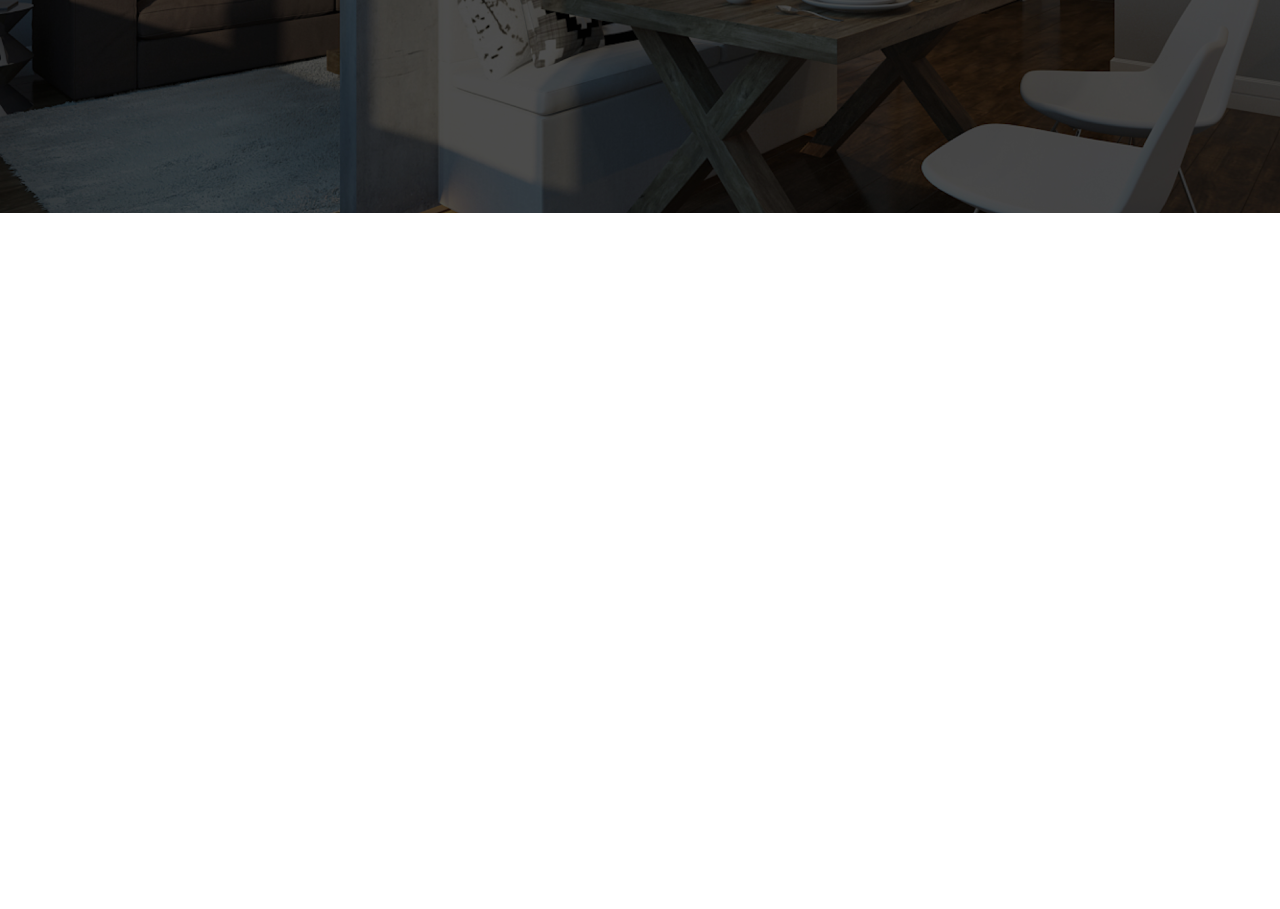
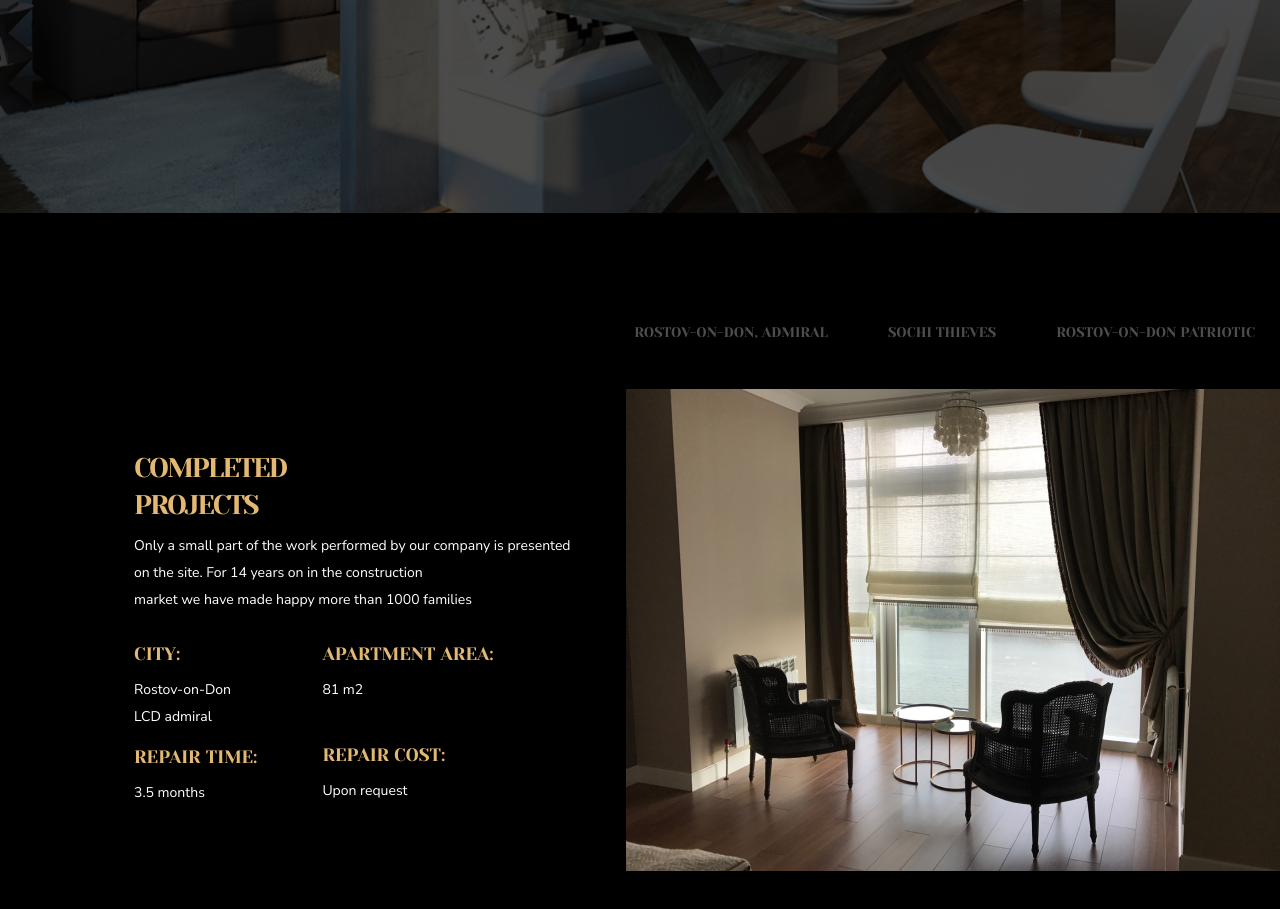
Before and after one commit to MargoG197/Figma-pr-1, a plain HTML site: page Index.html in a window 1280 px wide. Shown: the part 577-1486 px from the top of the page. Before the commit the page ends 800 px from the top, so only its background shows below. Drawn offline with Linux system fonts and the light colour scheme.

Commit message:
second page design adjusted

```diff
--- a/Index.html
+++ b/Index.html
@@ -17,7 +17,7 @@
             <div class="logo">IC "Repair Design Project"</div>
             <nav>
                 <ul class="header_nav">
-                <li class="header_nav_item" id="href"><a href="#"><span class="yellow">HOME</span></a></li>
+                    <li class="header_nav_item"><a href="#">HOME</a></li>
                     <li class="header_nav_item"><a href="#">PROJECTS</a></li>
                     <li class="header_nav_item"><a href="#">MEASUREMENT</a></li>
                     <li class="header_nav_item"><a href="#">TEAM</a></li>
@@ -42,9 +42,51 @@
             <div class="hero-overlay"></div>
         </section>
     </main>
-    <footer>
-
-    </footer>
 </body>
 
 </html>
+
+<html>
+
+<body class="black">
+    <section class="page2">
+        <header class="header">
+            <div class="header_content2">
+                <nav>
+                    <ul class="header_nav2">
+                        <li class="header_nav_item2"><a href="#">Rostov-on-Don, Admiral</a></li>
+                        <li class="header_nav_item2"><a href="#">Sochi Thieves</a></li>
+                        <li class="header_nav_item2"><a href="#">Rostov-on-Don Patriotic</a></li>
+                    </ul>
+                </nav>
+            </div>
+        </header>
+        <main>
+            <div class="container1">
+                <h1 class="title2">Completed<br> projects</h1>
+                <p>Only a small part of the work performed by our company is presented<br> on the site. For 14 years on in the construction<br> market we have made happy more than 1000 families</p>
+            </div>
+            <div class="container2">
+                <div class="container2_item1">
+                    <h2 class="h2">City:
+                        <p class="text3">Rostov-on-Don<br> LCD admiral</p>
+                    </h2>
+                    <h2 class="h2">Repair time:
+                        <p class="text3">3.5 months</p>
+                    </h2>
+                </div>
+                <div class="container2_item2">
+                    <h2 class="h2">apartment area:
+                        <p class="text3">81 m2</p>
+                    </h2>
+                    <h2 class="h2"><br>Repair Cost:
+                        <p class="text3">Upon request</p>
+                    </h2>
+                </div>
+            </div>
+            <img class="img1st" src="Images/image 2.1.png" alt="chairs">
+    </section>
+    </main>
+</body>
+
+</html>
--- a/Styles.css
+++ b/Styles.css
@@ -1,20 +1,24 @@
 /* yeseva one font-family: 'Yeseva One', cursive;
 nunito  font-family: 'Nunito Sans', sans-serif; */
-body{
-margin:0px;
+
+body {
+    margin: 0px;
     font-family: 'Nunito Sans', sans-serif;
 }
-body *{
+
+body * {
     box-sizing: border-box;
 }
-.container{
-max-width: 1438px;
+
+.container {
+    max-width: 1440px;
     margin: 0 auto;
 }
-.button{
+
+.button {
     background: #E3B873;
     font-family: 'Nunito Sans', sans-serif;
-font-style:italic;
+    font-style: italic;
     border-radius: 2px;
     padding: 13px 33px;
     border-width: 1px;
@@ -22,61 +26,77 @@ border-color: #E3B873;
     color: white;
     text-transform: uppercase;
 }
-.logo{
+
+.logo {
     font-family: 'Nunito Sans', sans-serif;
     font-style: normal;
     font-weight: normal;
     text-transform: uppercase;
     font-size: 11px;
     line-height: 15px;
-color:#E3B873;
+    color: #E3B873;
 }
-.header{
+
+.header {
     background-color: black;
 }
-.header_content{
-display:flex;
+
+.header_content {
+    display: flex;
     justify-content: space-between;
     align-items: center;
     height: 83px;
+    width: 1256px;
     padding-left: 40px;
     padding-right: 70px;
+    margin-left: 92px;
 }
-.header_nav{
+
+.header_nav {
     list-style: none;
-display:flex;
+    display: flex;
 }
-.header_nav_item{
+
+.header_nav_item {
     margin-right: 47px;
 }
-.header_nav_item a{
+
+.header_nav_item a {
     font-family: 'Nunito Sans', sans-serif;
     text-decoration: none;
     font-size: 11px;
     line-height: 15px;
-color:white;
+    color: white;
 }
-.subtitle{
+
+.header_nav_item a:hover {
+    color: #E3B873;
+}
+
+.subtitle {
     font-family: 'Yeseva One', cursive;
 }
-.phone{
+
+.phone {
     margin-right: 45px;
     font-size: 11px;
     text-decoration: underline;
     text-align: right;
-color:#E3B873;
+    color: #E3B873;
 }
-.hero{
+
+.hero {
     background-image: url('Images/image 4.3.jpg');
     background-size: cover;
     height: 707px;
-width: 1438px;
+    width: 1440px;
     padding-top: 194px;
     padding-left: 134px;
     padding-right: 627px;
     position: relative;
 }
-.hero-overlay{
+
+.hero-overlay {
     content: '';
     position: absolute;
     top: 0;
@@ -85,11 +105,13 @@ right: 0;
     bottom: 0;
     background-color: rgba(0, 0, 0, 0.7);
 }
-.hero-container{
+
+.hero-container {
     position: relative;
     z-index: 1;
 }
-.title{
+
+.title {
     margin: 0;
     font-family: 'Yeseva One', cursive;
     font-style: normal;
@@ -99,10 +121,12 @@ line-height: 53px;
     text-transform: uppercase;
     color: white;
 }
-.yellow{
+
+.yellow {
     color: #E3B873;
 }
-.text{
+
+.text {
     font-family: 'Nunito Sans', sans-serif;
     font-style: normal;
     font-weight: normal;
@@ -110,13 +134,15 @@ font-size: 22px;
     line-height: 36px;
     color: #FFFFFF;
 }
-.order_buttons{
+
+.order_buttons {
     position: relative;
     display: flex;
     justify-content: space-between;
     z-index: 1;
 }
-.transparent{
+
+.transparent {
     box-sizing: border-box;
     background: none;
     font-family: 'Nunito Sans', sans-serif;
@@ -130,3 +156,100 @@ z-index: 1;
     margin-left: 20px;
     box-shadow: none;
 }
+
+.black {
+    display: block;
+    background-color: black;
+    height: 1047px;
+}
+
+.page2 {
+    display: block;
+    position: relative;
+    width: 1171px;
+    margin-top: 108px;
+    margin-left: 134px;
+    margin-bottom: 414px;
+    margin-right: 100px;
+    padding-bottom: 414px;
+}
+
+.header_nav2 {
+    display: flex;
+    justify-content: flex-end;
+    height: 83px;
+    margin-right: 50px;
+}
+
+.header_nav_item2 a {
+    width: 194px;
+    font-family: 'Yeseva One', cursive;
+    text-decoration: none;
+    font-size: 14px;
+    line-height: 19px;
+    text-transform: uppercase;
+    color: rgba(255, 255, 255, 0.3);
+    padding-bottom: 5px;
+}
+
+.header_nav_item2 a:hover {
+    color: #E3B873;
+    border-bottom: 1px solid #E3B873;
+}
+
+.header_nav_item2 {
+    margin-left: 60px;
+}
+
+.title2 {
+    margin: 0;
+    font-family: 'Yeseva One', cursive;
+    font-style: normal;
+    font-weight: normal;
+    font-size: 27px;
+    line-height: 37px;
+    text-transform: uppercase;
+    letter-spacing: -0.07em;
+    color: #E3B873;
+    margin-top: 45px;
+}
+
+.h2 {
+    font-family: 'Yeseva One', cursive;
+    font-style: normal;
+    font-weight: normal;
+    font-size: 18px;
+    line-height: 25px;
+    text-transform: uppercase;
+    color: #E3B873;
+}
+
+p {
+    font-family: 'Nunito Sans', sans-serif;
+    font-style: normal;
+    font-weight: normal;
+    font-size: 14px;
+    line-height: 27px;
+    color: #FFFFFF;
+    margin-top: 34px;
+    text-transform: none;
+    margin-top: 9px;
+}
+
+.container2 {
+    display: flex;
+    flex-direction: row;
+    justify-content: flex-start;
+}
+
+.container2_item2 {
+    margin-left: 65px;
+}
+
+.img1st {
+    display: block;
+    position: absolute;
+    border: none;
+    right: 0;
+    top: 68px;
+}
```
Also changed, not shown: Images/Group 45.svg (added). Lines whose indentation alone changed are shown as unchanged.
